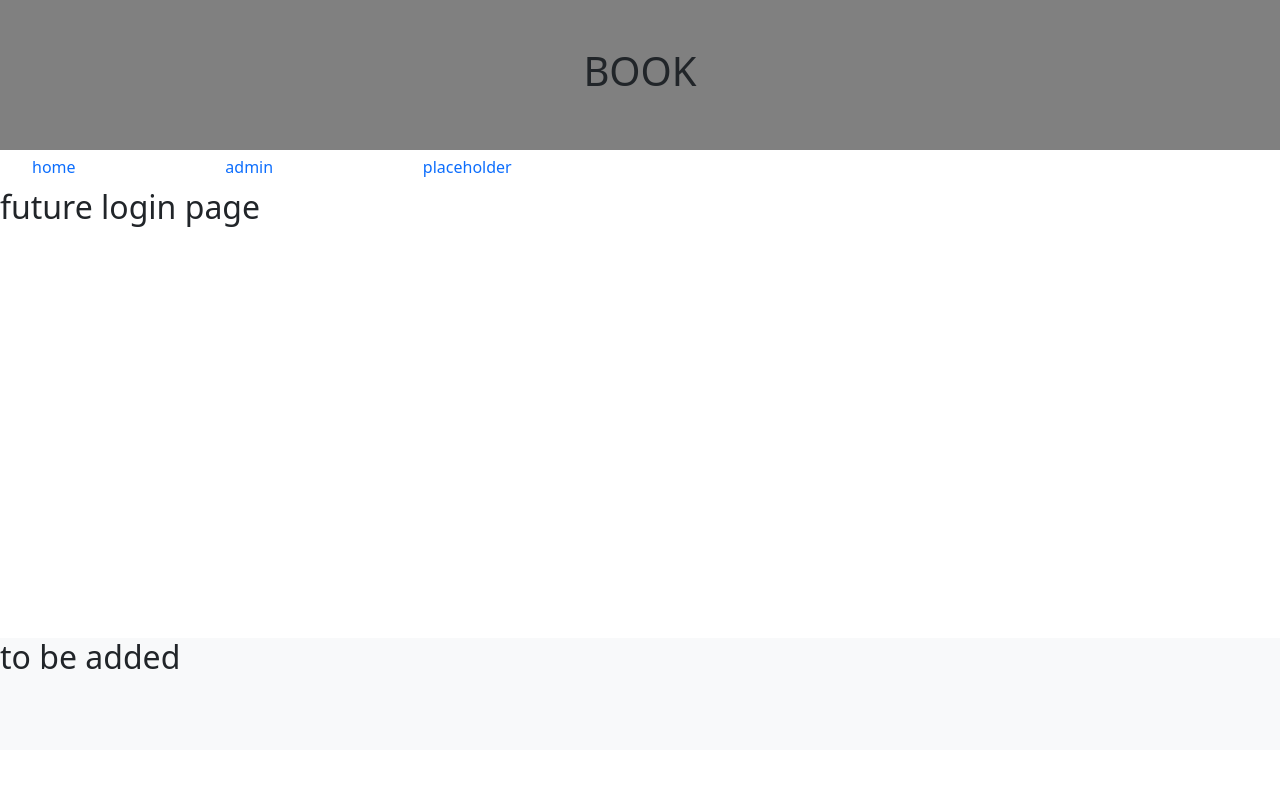
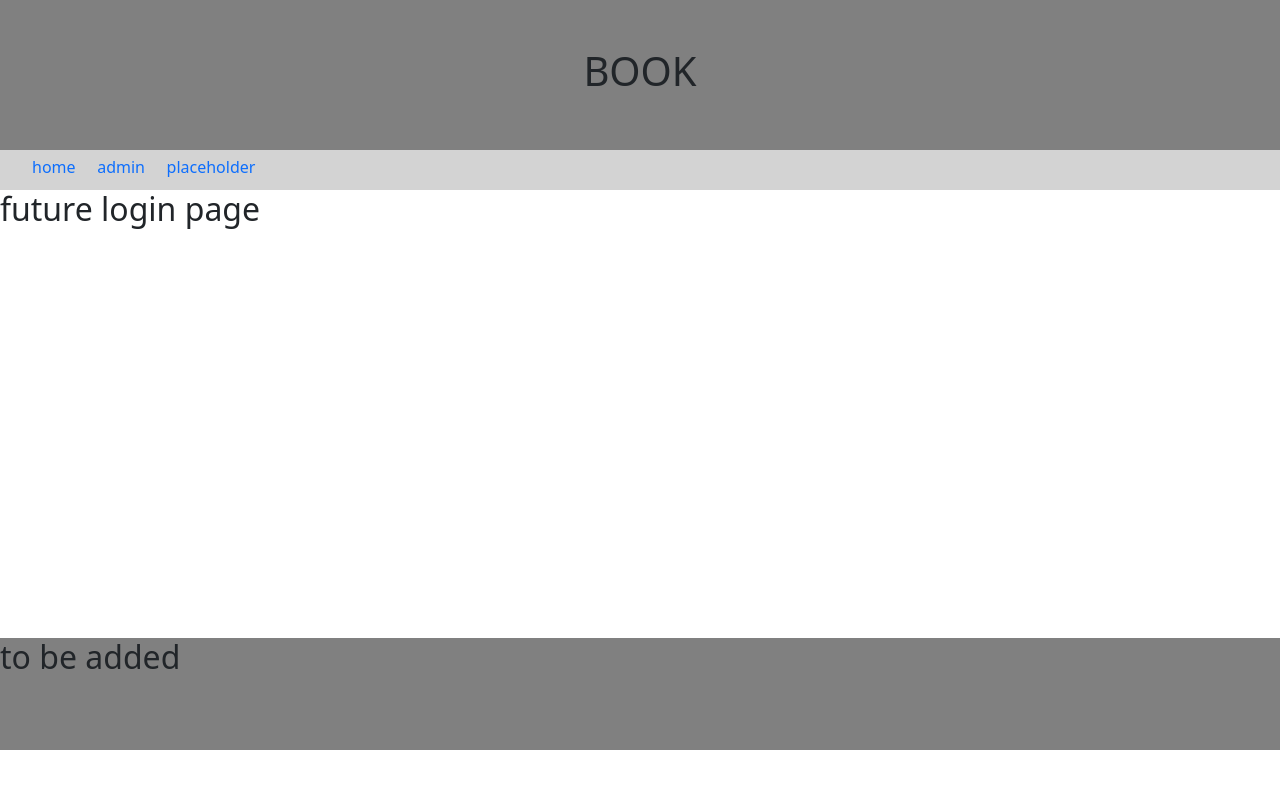
Before and after one commit to kriswern/frontend-book-and-clean, a React (Create React App) app: page / in a window 1280 px wide. Shown: the top 788 px of the page. Built offline with nearby package versions, Linux system fonts and the light colour scheme.

Commit message:
small change

```diff
--- a/src/Layout.js
+++ b/src/Layout.js
@@ -8,7 +8,7 @@ export default function Layout ({children}){
         <div className = "pageLayout">
 
                 <Header/>
-                <Navbar className = "navbar"/>
+                <Navbar/>
                 <main>
                     {children}
                 </main>
--- a/src/css/Layout.css
+++ b/src/css/Layout.css
@@ -10,8 +10,9 @@ Header{
     background-color: gray;
     height: 20%;
 }
-Navbar{
-   height: 5%;
+.nav{
+    display: none;
+    background-color: lightgray;
 }
 .navList{
     display: flex;
@@ -19,6 +20,7 @@ Navbar{
     list-style-type: none;
     position: relative;
     top: 5px;
+
 }
 .navlistItem{
     margin-right: 12%;
@@ -30,4 +32,5 @@ main{
 }
 Footer{
     height: 15%;
+    background-color: gray;
 }
--- a/src/layout/Footer.js
+++ b/src/layout/Footer.js
@@ -1,6 +1,6 @@
 export default function Footer (){
     return(
-        <footer class="bg-light text-center text-lg-start">
+        <footer class=" text-center text-lg-start">
             <h2>to be added</h2>
         </footer>  )
 }
--- a/src/layout/Navbar.js
+++ b/src/layout/Navbar.js
@@ -4,13 +4,13 @@ export default function Navbar (){
     return(
 
 
-        <navbar>
+        <nav className = "nav">
             <ul className = "navList">
                  <li className = "link-primary navlistItem"><a>home</a></li>
                  <li className = "link-primary navlistItem"><a>admin</a></li>
                 <li className = "link-primary navlistItem"><a>placeholder</a></li>
              </ul>
-        </navbar>
+        </nav>
 
 
 
```
Also changed, not shown: src/logo.svg (deleted).
